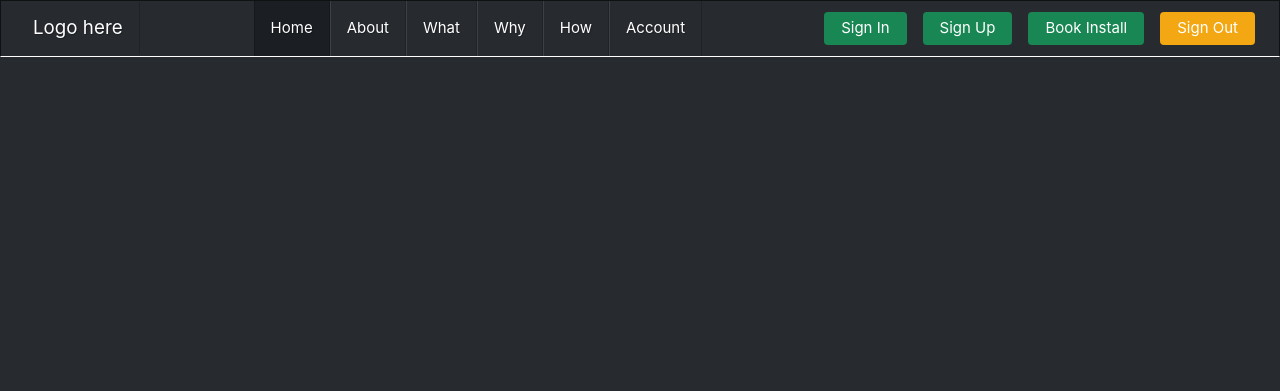
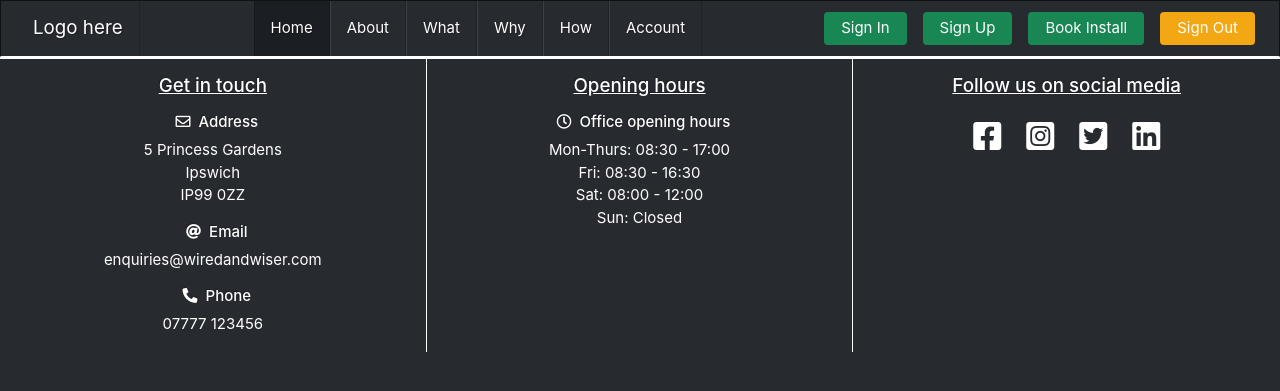
Before and after one commit to LukeGarnham/Wired-and-Wiser-MS3, a Flask app: page / in a window 1280 px wide. Shown: the top 391 px of the page. Run offline with Flask 2, Linux system fonts and the light colour scheme; some libraries are stand-ins or nearby versions.

Commit message:
Added footer to base template.

```diff
--- a/static/css/style.css
+++ b/static/css/style.css
@@ -1,6 +1,6 @@
-.navbar {
-    border-bottom: 1px solid #fff;
-}
+/*----------------------------------------------------------------------------------------------------------General rules*/
+
+/*------------------------------------------------Button styles*/
 
 .button {
     text-align: center;
@@ -21,3 +21,43 @@
     background-color: #F3A712;
     color: #fff;
 }
+
+.underline {
+    text-decoration: underline;
+}
+
+/*----------------------------------------------------------------------------------------------------------Header*/
+
+.navbar {
+    border-bottom: 1px solid #fff;
+}
+
+/*----------------------------------------------------------------------------------------------------------Footer*/
+
+footer {
+    color: #fff;
+    border-top: 2px solid #fff;
+}
+
+.social-media-link {
+    font-size: xx-large;
+    text-decoration: none;
+}
+
+.social-media-link:hover {
+    text-decoration: none;
+}
+
+@media screen and (min-width: 992px) {
+
+    #footer-col-2 {
+        border-right: 1px solid #fff;
+    }
+}
+
+@media screen and (min-width: 768px) {
+
+    #footer-col-1 {
+        border-right: 1px solid #fff;
+    }
+}
--- a/templates/base.html
+++ b/templates/base.html
@@ -57,24 +57,16 @@
                 </ul>
 
                 <a class="px-2 d-none d-lg-block" href="#" >
-                    <button type="button" class="button green px-3 py-1">
-                        Sign In
-                    </button>
+                    <button type="button" class="button green px-3 py-1">Sign In</button>
                 </a>
                 <a class="px-2 d-none d-lg-block" href="#" >
-                    <button type="button" class="button green px-3 py-1">
-                        Sign Up
-                    </button>
+                    <button type="button" class="button green px-3 py-1">Sign Up</button>
                 </a>
                 <a class="px-2 d-none d-lg-block" href="#" >
-                    <button type="button" class="button green px-3 py-1">
-                        Book Install
-                    </button>
+                    <button type="button" class="button green px-3 py-1">Book Install</button>
                 </a>
                 <a class="px-2 d-none d-lg-block" href="#" >
-                    <button type="button" class="button orange px-3 py-1">
-                        Sign Out
-                    </button>
+                    <button type="button" class="button orange px-3 py-1">Sign Out</button>
                 </a>
             </div>
         </nav>
@@ -82,7 +74,46 @@
     {% block content %}
     {% endblock %}
     <footer>
-
+        <div class="container-fluid text-center">
+            <div class="row">
+                <div class="col-12 col-md-6 col-lg-4 py-3" id="footer-col-1">
+                    <h5 class="underline mb-3">Get in touch</h5>
+                    <h6><i class="far fa-envelope mx-2"></i>Address</h6>
+                    5 Princess Gardens<br>
+                    Ipswich<br>
+                    IP99 0ZZ
+                    <h6 class="mt-3"><i class="fas fa-at mx-2"></i>Email</h6>
+                    <a href="mailto:enquiries@wiredandwiser.com" aria-label="Email address to contact the company.  Click to email.">enquiries@wiredandwiser.com</a>
+                    <h6 class="mt-3"><i class="fas fa-phone-alt mx-2"></i>Phone</h6>
+                    <a href="tel:+447777123456" aria-label="Phone number to contact the company.  On mobile devices, click to phone.">07777 123456</a>
+                </div>
+                <div class="col-12 col-md-6 col-lg-4 py-3" id="footer-col-2">
+                    <h5 class="underline mb-3">Opening hours</h5>
+                    <h6><i class="far fa-clock mx-2"></i>Office opening hours</h6>
+                    Mon-Thurs: 08:30 - 17:00<br>
+                    Fri:  08:30 - 16:30<br>
+                    Sat:  08:00 - 12:00<br>
+                    Sun:  Closed
+                </div>
+                <div class="col-12 col-md-6 offset-md-3 col-lg-4 offset-lg-0 py-3" id="footer-col-3">
+                    <h5 class="underline mb-3">Follow us on social media</h5>
+                    <div>
+                        <a href="" target="_blank" class="social-media-link mx-2">
+                            <i class="fab fa-facebook-square"></i>
+                        </a>
+                        <a href="" target="_blank" class="social-media-link mx-2">
+                            <i class="fab fa-instagram-square"></i>
+                        </a>
+                        <a href="" target="_blank" class="social-media-link mx-2">
+                            <i class="fab fa-twitter-square"></i>
+                        </a>
+                        <a href="" target="_blank" class="social-media-link mx-2">
+                            <i class="fab fa-linkedin"></i>
+                        </a>
+                    </div>
+                </div>
+            </div>
+        </div>
     </footer>
     <!-- Bootstrap v4.5 JQuery CDN: https://getbootstrap.com/docs/4.5/getting-started/introduction/#js-->
     <script src="https://code.jquery.com/jquery-3.5.1.slim.min.js" integrity="sha384-DfXdz2htPH0lsSSs5nCTpuj/zy4C+OGpamoFVy38MVBnE+IbbVYUew+OrCXaRkfj" crossorigin="anonymous"></script>
```
